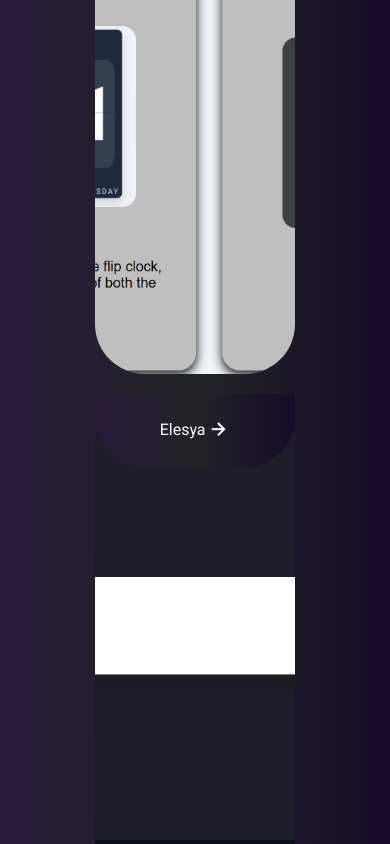
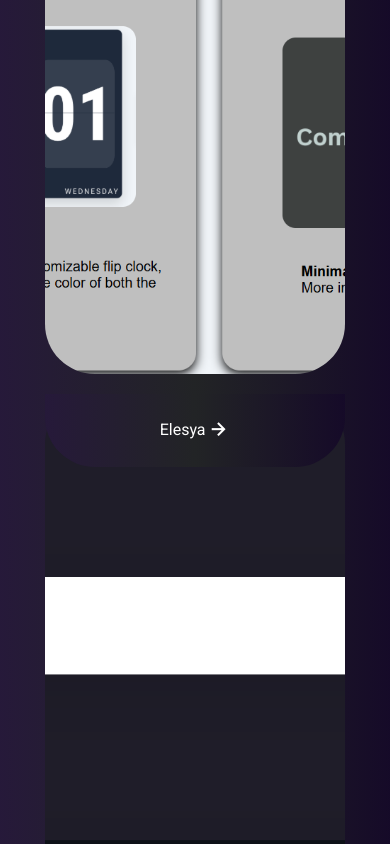
Before and after one commit to kabeersingh77/Kabeer-portfolio, a website built with Vite: page index.html in a window 390 px wide. Shown: the part 3688-4532 px from the top of the page. Built offline with nearby package versions, Linux system fonts and the light colour scheme.

Commit message:
changed width for phones of project cards

```diff
--- a/index.html
+++ b/index.html
@@ -271,7 +271,7 @@ ____  __.     ___.                           _________.__               .__   ._
           style="text-decoration: none"
         >
           <div
-            class="group card font-roboto w-[200px] h-[600px] m-[10px] rounded-[50px] md:saturate-50 bg-[url('/astromaestroweb.png')] bg-cover bg-center relative md:transition-width md:duration-500 md:hover:w-[950px] cursor-pointer md:hover:saturate-100"
+            class="group card font-roboto w-[300px] md:w-[200px] h-[600px] m-[10px] rounded-[50px] md:saturate-50 bg-[url('/astromaestroweb.png')] bg-cover bg-center relative md:transition-width md:duration-500 md:hover:w-[950px] cursor-pointer md:hover:saturate-100"
           >
             <p
               class="rounded-b-[50px] bg-[#090b0d] bg-gradient-to-r from-[rgba(105,58,161,0.3)] to-[rgba(255,255,255,0.1)] text-white justify-center mt-[0rem] left-8 flex text-center bottom-0 md:opacity-0 transition-all duration-500 group-hover:opacity-100 group-hover:bottom-[25px] hover:text-purple-700"
@@ -287,7 +287,7 @@ ____  __.     ___.                           _________.__               .__   ._
           style="text-decoration: none"
         >
           <div
-            class="group card font-roboto w-[200px] h-[600px] m-[10px] rounded-[50px] md:saturate-50 bg-[url('/gizmowidgets.png')] bg-cover bg-center relative md:transition-width md:duration-500 md:hover:w-[950px] cursor-pointer md:hover:saturate-100"
+            class="group card font-roboto w-[300px] md:w-[200px] h-[600px] m-[10px] rounded-[50px] md:saturate-50 bg-[url('/gizmowidgets.png')] bg-cover bg-center relative md:transition-width md:duration-500 md:hover:w-[950px] cursor-pointer md:hover:saturate-100"
           >
             <p
               class="rounded-b-[50px] bg-[#090b0d] bg-gradient-to-r from-[rgba(105,58,161,0.3)] via-[rgba(255,255,255,0.1)] to-[rgba(72,08,150,0.2)] text-white justify-center top-9 py-6 left-8 flex text-center bottom-0 md:opacity-0 transition-all duration-500 group-hover:opacity-100 group-hover:bottom-[25px] hover:text-pink-400"
@@ -297,7 +297,7 @@ ____  __.     ___.                           _________.__               .__   ._
           </div>
         </a>
         <div
-          class="group card font-roboto w-[200px] h-[600px] m-[10px] rounded-[50px] md:saturate-50 bg-[url('/elesyaweb.png')] bg-cover bg-center relative md:transition-width md:duration-500 md:hover:w-[950px] cursor-pointer md:hover:saturate-100"
+          class="group card font-roboto w-[300px] md:w-[200px] h-[600px] m-[10px] rounded-[50px] md:saturate-50 bg-[url('/elesyaweb.png')] bg-cover bg-center relative md:transition-width md:duration-500 md:hover:w-[950px] cursor-pointer md:hover:saturate-100"
         >
           <p
             class="rounded-b-[50px] bg-[#090b0d] bg-gradient-to-r from-[rgba(105,58,161,0.3)] via-[rgba(255,255,255,0.1)] to-[rgba(72,08,150,0.2)] text-white justify-center top-9 py-6 left-8 flex text-center bottom-0 md:opacity-0 transition-all duration-500 group-hover:opacity-100 group-hover:bottom-[25px] hover:text-pink-400"
```
